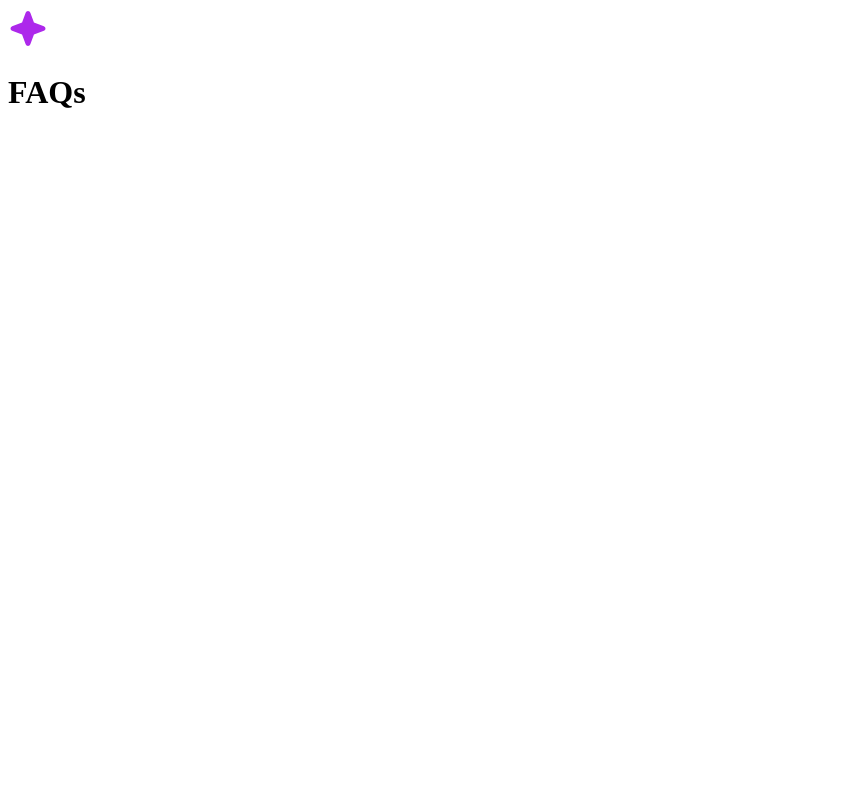
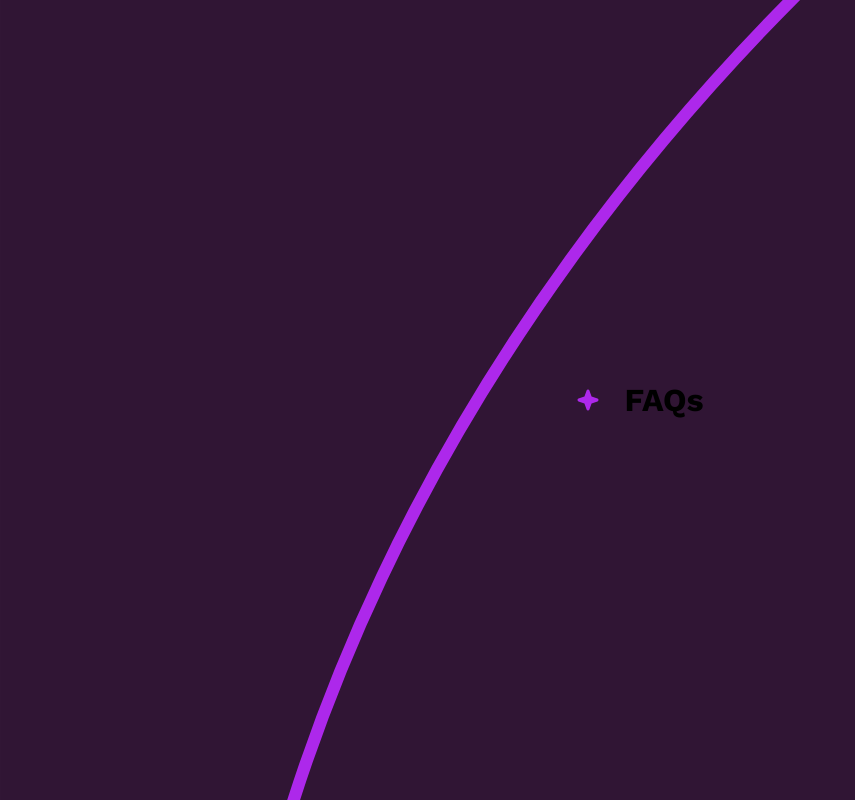
Before and after one commit to amrmabdelazeem/faq-accordion-main, a React (Create React App) app: page / in a window 1280 px wide. Shown: the whole page, without its empty margins (0-855 px from the left). Built offline with nearby package versions, Linux system fonts and the light colour scheme.

Commit message:
Change styles

```diff
--- a/public/css/styles.css
+++ b/public/css/styles.css
@@ -0,0 +1,55 @@
+:root{
+    --white:hsl(0, 0%, 100%);
+    --lightPink:hsl(275, 100%, 97%);
+    --grayishPurple:hsl(292, 16%, 49%);
+    --darkPurple: hsl(292, 42%, 14%);
+}
+
+body{
+    height: 100dvh;
+    display: flex;
+    justify-content: center;
+    align-items: center;
+    margin: 0;
+    padding: 0;
+    background-color: var(--lightPink);
+    background-image: url("../images/background-pattern-mobile.svg");
+    background-repeat: no-repeat;
+    background-size: 120%;
+}
+
+*{
+    box-sizing: border-box;
+    font-family: 'Work Sans', sans-serif;
+}
+
+.container{
+    border: 1px solid red;
+    margin: 0 1.2rem;
+    padding: 0 .9rem;
+    border-radius: 10px;
+    background-color: var(--white);
+}
+.header{
+    display: flex;
+    gap: 1.5rem;
+}
+.header img{
+    width: 1.5rem;
+    cursor: pointer;
+}
+
+.question{
+    display: flex;
+    gap: 1rem;
+}
+h2{
+    font-size: 1.2rem;
+}
+
+p{
+    font-size: 1rem;
+    color: var(--grayishPurple);
+    padding-bottom: 1rem;
+    border-bottom: 2px solid var(--lightPink);
+}
--- a/public/index.html
+++ b/public/index.html
@@ -7,6 +7,10 @@
       name="description"
       content="Web site created using create-react-app"
     />
+    <link rel="preconnect" href="https://fonts.googleapis.com">
+    <link rel="preconnect" href="https://fonts.gstatic.com" crossorigin>
+    <link href="https://fonts.googleapis.com/css2?family=Work+Sans:wght@400;600;700&display=swap" rel="stylesheet">
+
     <link rel="stylesheet" href="./css/styles.css">
     <title>FAQ accordion</title>
   </head>
```
